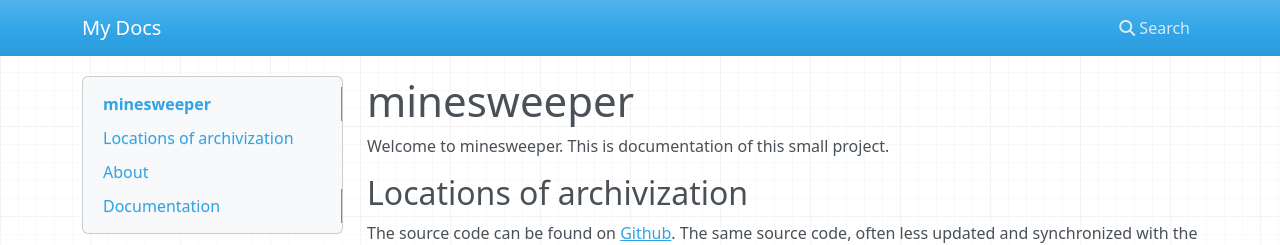
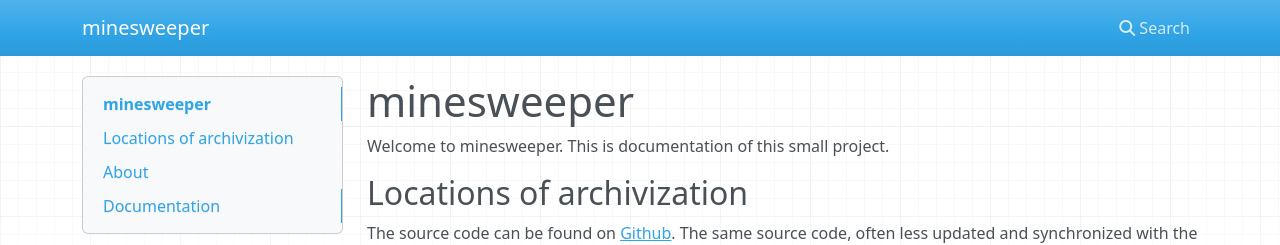
Before and after one commit to dawidg81/minesweeper, an MkDocs documentation site: the page built from docs/docs/index.md, in a window 1280 px wide. Shown: the top 245 px of the page. Built offline with MkDocs 1.6.1, drawn with Linux system fonts in a browser that asks for light colours; nearby versions of some CDN libraries.

Commit message:
Updated documentation title

```diff
--- a/docs/mkdocs.yml
+++ b/docs/mkdocs.yml
@@ -1 +1 @@
-site_name: My Docs
+site_name: minesweeper
```
